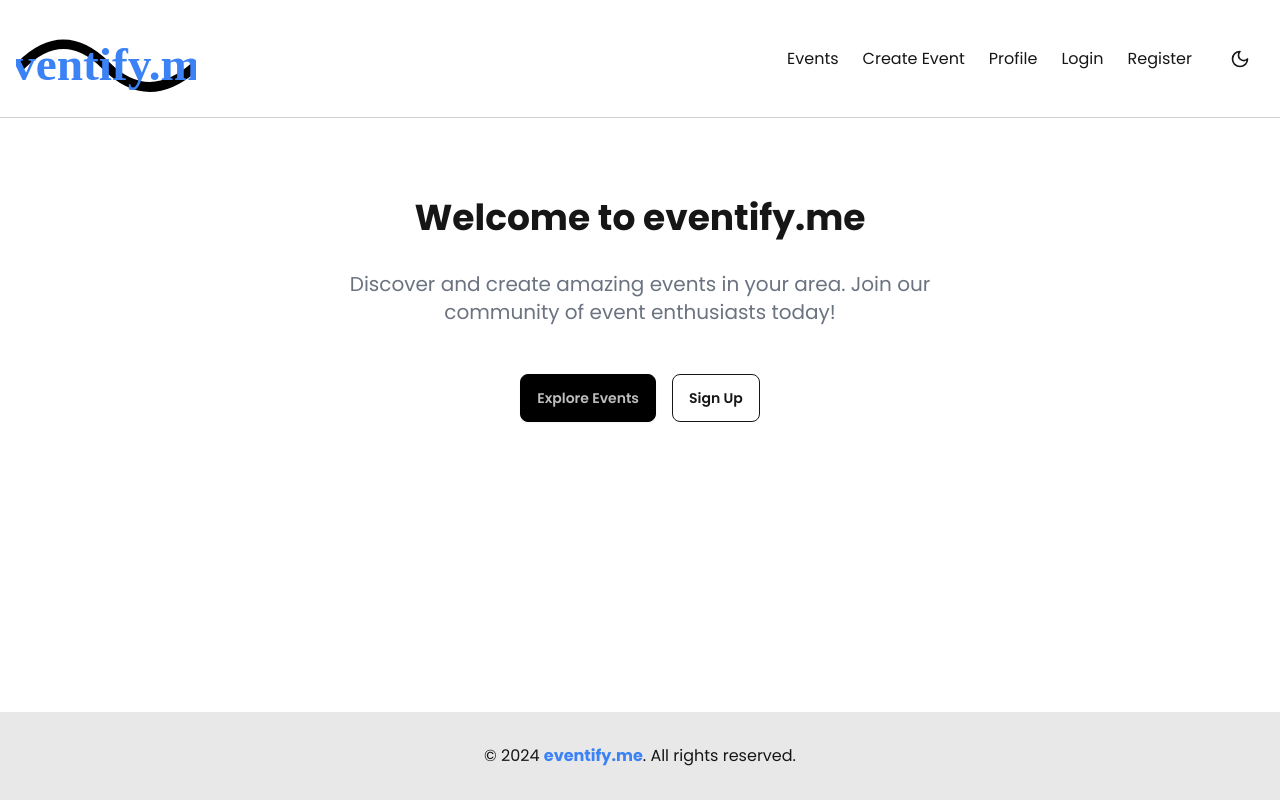
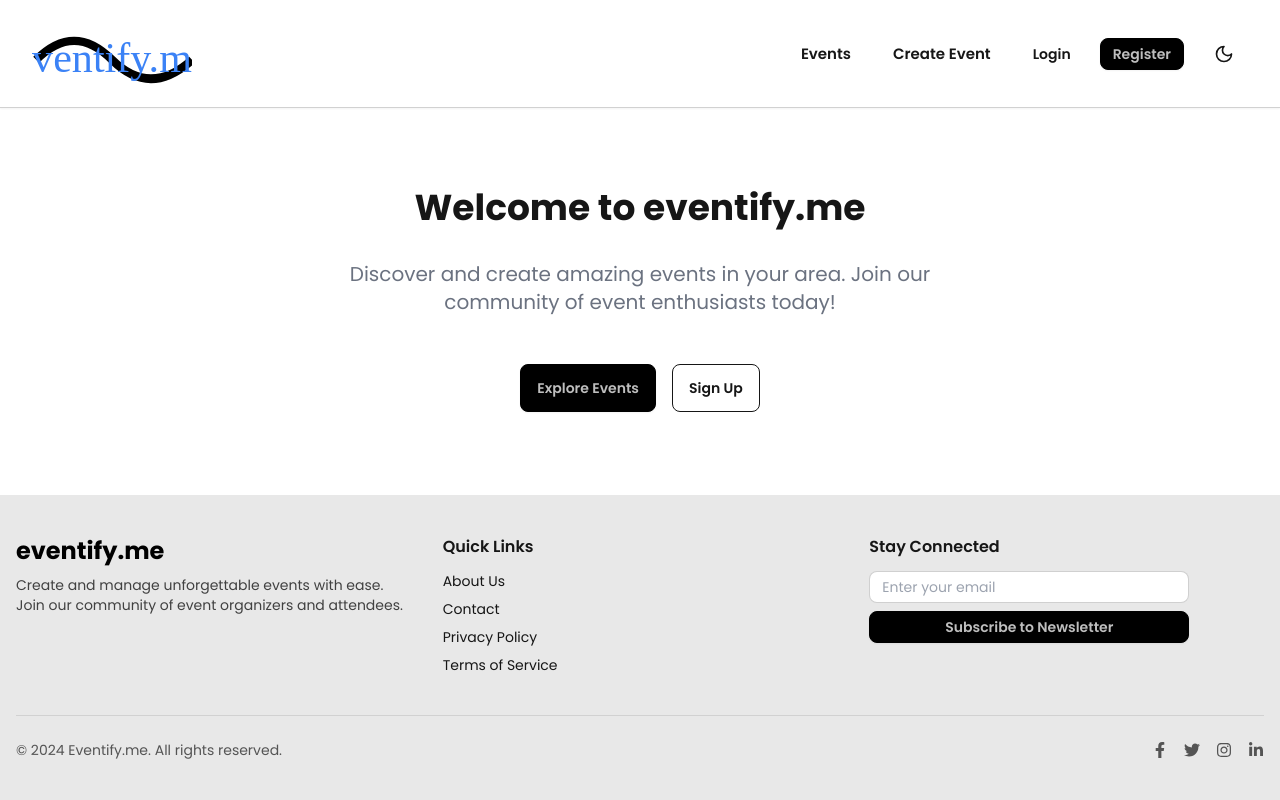
Before and after one commit to timataliatov/event_scheduler_frontend, a React (Vite) app: page / in a window 1280 px wide. Built offline with nearby package versions, Linux system fonts and the light colour scheme.

Commit message:
UI/UX Improvements

```diff
--- a/src/components/Footer.jsx
+++ b/src/components/Footer.jsx
@@ -1,10 +1,58 @@
-import React from 'react';
+import React, { useState } from 'react';
+import { Link } from 'react-router-dom';
+import { FaFacebookF, FaTwitter, FaInstagram, FaLinkedinIn } from 'react-icons/fa';
 
 const Footer = () => {
+  const [email, setEmail] = useState('');
+
+  const handleSubmit = (e) => {
+    e.preventDefault();
+    // TODO: Implement newsletter signup logic
+    console.log('Newsletter signup:', email);
+    setEmail('');
+  };
+
   return (
-    <footer className='bg-base-200 py-8'>
-      <div className='container mx-auto px-4 text-center text-base-content'>
-        <p>&copy; {new Date().getFullYear()} <span className='font-bold text-accent'>eventify.me</span>. All rights reserved.</p>
+    <footer className='bg-base-200 text-base-content'>
+      <div className='container mx-auto px-4 py-10'>
+        <div className='grid grid-cols-1 md:grid-cols-3 gap-8'>
+          <div>
+            <Link to='/' className='text-2xl font-bold text-primary hover:text-primary-focus transition-colors duration-200'>eventify.me</Link>
+            <p className='text-sm mt-2 text-base-content/80'>Create and manage unforgettable events with ease. Join our community of event organizers and attendees.</p>
+          </div>
+          <div>
+            <h3 className='font-semibold mb-3 text-base-content'>Quick Links</h3>
+            <ul className='text-sm space-y-2'>
+              <li><Link to='/about' className='hover:text-primary transition-colors duration-200'>About Us</Link></li>
+              <li><Link to='/contact' className='hover:text-primary transition-colors duration-200'>Contact</Link></li>
+              <li><Link to='/privacy' className='hover:text-primary transition-colors duration-200'>Privacy Policy</Link></li>
+              <li><Link to='/terms' className='hover:text-primary transition-colors duration-200'>Terms of Service</Link></li>
+            </ul>
+          </div>
+          <div>
+            <h3 className='font-semibold mb-3 text-base-content'>Stay Connected</h3>
+            <form onSubmit={handleSubmit} className='flex flex-col space-y-2'>
+              <input
+                type='email'
+                value={email}
+                onChange={(e) => setEmail(e.target.value)}
+                placeholder='Enter your email'
+                className='input input-bordered input-sm w-full max-w-xs'
+                required
+              />
+              <button type='submit' className='btn btn-primary btn-sm max-w-xs hover:btn-primary-focus transition-colors duration-200'>Subscribe to Newsletter</button>
+            </form>
+          </div>
+        </div>
+        <div className='mt-10 pt-6 border-t border-base-300 flex flex-col md:flex-row justify-between items-center'>
+          <p className='text-sm text-base-content/70'>&copy; {new Date().getFullYear()} Eventify.me. All rights reserved.</p>
+          <div className='flex space-x-4 mt-4 md:mt-0'>
+            <a href='#' aria-label="Facebook" className='text-base-content/70 hover:text-primary transition-colors duration-200'><FaFacebookF /></a>
+            <a href='#' aria-label="Twitter" className='text-base-content/70 hover:text-primary transition-colors duration-200'><FaTwitter /></a>
+            <a href='#' aria-label="Instagram" className='text-base-content/70 hover:text-primary transition-colors duration-200'><FaInstagram /></a>
+            <a href='#' aria-label="LinkedIn" className='text-base-content/70 hover:text-primary transition-colors duration-200'><FaLinkedinIn /></a>
+          </div>
+        </div>
       </div>
     </footer>
   );
--- a/src/components/Header.jsx
+++ b/src/components/Header.jsx
@@ -1,15 +1,18 @@
 import React from 'react';
 import { Link } from 'react-router-dom';
 import ThemeSwitcher from './ThemeSwitcher';
+import UserDropdown from './UserDropdown';
+import { useAuth } from '../context/AuthContext';
 
 const Header = () => {
+  const { isAuthenticated } = useAuth();
+
   return (
-    <header className='bg-base-100 text-base-content border-b border-base-300'>
-      <div className='container mx-auto px-4'>
+    <header className='bg-base-100 text-base-content border-b border-base-300 shadow-sm'>
+      <div className='container mx-auto px-4 sm:px-6 lg:px-8'>
         <nav className='flex items-center justify-between py-4'>
-          <Link to='/' className='text-2xl font-bold'>
-          <a href='/'>
-            <svg xmlns='http://www.w3.org/2000/svg' viewBox='0 0 380 170' width='180' height='85'>
+          <Link to='/' className='flex-shrink-0'>
+            <svg xmlns='http://www.w3.org/2000/svg' viewBox='0 0 380 170' width='160' height='75' className='transition-transform duration-300 ease-in-out transform hover:scale-105'>
               <path
                 d='M10 100 Q 100 10, 190 100 T 380 100'
                 strokeWidth='20'
@@ -27,34 +30,36 @@ const Header = () => {
                 eventify.me
               </text>
             </svg>
-          </a>
           </Link>
-          <ul className='flex items-center space-x-6'>
+          <ul className='flex items-center space-x-1 sm:space-x-2 md:space-x-4'>
             <li>
-              <Link to='/events' className='hover:text-primary transition-colors'>
+              <Link to='/events' className='btn btn-ghost btn-sm rounded-btn text-[15px]'>
                 Events
               </Link>
             </li>
             <li>
-              <Link to='/events/create' className='hover:text-primary transition-colors'>
+              <Link to='/events/create' className='btn btn-ghost btn-sm rounded-btn text-[15px]'>
                 Create Event
               </Link>
             </li>
+            {isAuthenticated ? (
               <li>
-              <Link to='/profile' className='hover:text-primary transition-colors'>
-                Profile
-              </Link>
+                <UserDropdown />
               </li>
+            ) : (
+              <>
                 <li>
-              <Link to='/login' className='hover:text-primary transition-colors'>
+                  <Link to='/login' className='btn btn-ghost btn-sm rounded-btn'>
                     Login
                   </Link>
                 </li>
                 <li>
-              <Link to='/register' className='hover:text-primary transition-colors'>
+                  <Link to='/register' className='btn btn-primary btn-sm rounded-btn'>
                     Register
                   </Link>
                 </li>
+              </>
+            )}
             <li>
               <ThemeSwitcher />
             </li>
--- a/src/components/Login.jsx
+++ b/src/components/Login.jsx
@@ -1,6 +1,7 @@
 import React, { useState } from 'react';
 import { useNavigate } from 'react-router-dom';
-import { login } from '../services/api';
+import { login as apiLogin } from '../services/api';
+import { useAuth } from '../context/AuthContext';
 
 const Login = () => {
   // State for form data and error handling
@@ -10,6 +11,7 @@ const Login = () => {
   });
   const [error, setError] = useState('');
   const navigate = useNavigate();
+  const { login } = useAuth();
 
   // Update state when input changes
   const handleChange = (e) => {
@@ -22,9 +24,9 @@ const Login = () => {
     setError('');
     try {
       // Send login request to API
-      const response = await login(formData.email, formData.password);
+      const response = await apiLogin(formData.email, formData.password);
       // Store token in localStorage
-      localStorage.setItem('token', response.data.token);
+      login(response.data.token);
       // Navigate to home page after successful login
       navigate('/');
     } catch (err) {
--- a/src/components/UserDropdown.jsx
+++ b/src/components/UserDropdown.jsx
@@ -0,0 +1,69 @@
+import React, { useState, useRef, useEffect } from 'react';
+import { Link } from 'react-router-dom';
+import { useAuth } from '../context/AuthContext';
+import { FaUser, FaCrown, FaCog, FaSignOutAlt } from 'react-icons/fa';
+
+const UserDropdown = () => {
+  const [isOpen, setIsOpen] = useState(false);
+  const { user, logout } = useAuth();
+  const dropdownRef = useRef(null);
+
+  const toggleDropdown = () => setIsOpen(!isOpen);
+
+  useEffect(() => {
+    const handleClickOutside = (event) => {
+      if (dropdownRef.current && !dropdownRef.current.contains(event.target)) {
+        setIsOpen(false);
+      }
+    };
+
+    document.addEventListener('mousedown', handleClickOutside);
+    return () => document.removeEventListener('mousedown', handleClickOutside);
+  }, []);
+
+  return (
+    <div className="relative" ref={dropdownRef}>
+      <button
+        onClick={toggleDropdown}
+        className="flex items-center justify-center w-10 h-10 rounded-full bg-primary text-primary-content hover:bg-primary-focus transition-all duration-200 ease-in-out transform hover:scale-105 focus:outline-none focus:ring-2 focus:ring-primary focus:ring-opacity-50"
+        aria-label="User menu"
+      >
+        <FaUser className="text-lg" />
+      </button>
+      {isOpen && (
+        <div className="absolute right-0 mt-2 w-64 bg-base-100 rounded-lg shadow-xl overflow-hidden z-10 border border-base-300 transition-all duration-300 ease-in-out transform origin-top-right">
+          <div className="px-4 py-3 bg-base-200 border-b border-base-300">
+            <div className="font-medium text-sm">{user.name || 'User'}</div>
+            <div className="text-xs text-base-content/70 truncate">{user.email}</div>
+          </div>
+          <div className="py-1">
+            <Link to="/get-pro" className="group block px-4 py-2 text-sm hover:bg-primary hover:text-primary-content transition-colors duration-200 flex items-center">
+              <FaCrown className="mr-3 text-yellow-500 group-hover:text-primary-content" />
+              <span>Get Pro</span>
+              <span className="ml-auto text-xs bg-primary text-primary-content px-2 py-1 rounded-full group-hover:bg-primary-content group-hover:text-primary">Upgrade</span>
+            </Link>
+            <Link to="/profile" className="block px-4 py-2 text-sm hover:bg-base-200 transition-colors duration-200 flex items-center" onClick={toggleDropdown}>
+              <FaUser className="mr-3 text-base-content/70" />
+              <span>Profile</span>
+            </Link>
+            <Link to="/settings" className="block px-4 py-2 text-sm hover:bg-base-200 transition-colors duration-200 flex items-center" onClick={toggleDropdown}>
+              <FaCog className="mr-3 text-base-content/70" />
+              <span>Settings</span>
+            </Link>
+          </div>
+          <div className="border-t border-base-300 py-1">
+            <button
+              onClick={() => { logout(); toggleDropdown(); }}
+              className="w-full text-left px-4 py-2 text-sm text-error hover:bg-base-200 transition-colors duration-200 flex items-center"
+            >
+              <FaSignOutAlt className="mr-3" />
+              <span>Logout</span>
+            </button>
+          </div>
+        </div>
+      )}
+    </div>
+  );
+};
+
+export default UserDropdown;
--- /dev/null
+++ b/src/context/AuthContext.jsx
@@ -0,0 +1,49 @@
+import React, { createContext, useContext, useState, useEffect } from 'react';
+import { getProfile } from '../services/api';
+
+const AuthContext = createContext();
+
+export const useAuth = () => useContext(AuthContext);
+
+export const AuthProvider = ({ children }) => {
+  const [user, setUser] = useState(null);
+  const [isAuthenticated, setIsAuthenticated] = useState(false);
+
+  useEffect(() => {
+    const token = localStorage.getItem('token');
+    if (token) {
+      fetchUserProfile();
+    }
+  }, []);
+
+  const fetchUserProfile = async () => {
+    try {
+      const response = await getProfile();
+      setUser(response.data);
+      setIsAuthenticated(true);
+    } catch (error) {
+      console.error('Failed to fetch user profile:', error);
+      logout();
+    }
+  };
+
+  const login = (token) => {
+    localStorage.setItem('token', token);
+    fetchUserProfile();
+  };
+
+  const logout = () => {
+    localStorage.removeItem('token');
+    setUser(null);
+    setIsAuthenticated(false);
+  };
+
+  const value = {
+    user,
+    isAuthenticated,
+    login,
+    logout,
+  };
+
+  return <AuthContext.Provider value={value}>{children}</AuthContext.Provider>;
+};
--- a/src/main.jsx
+++ b/src/main.jsx
@@ -1,10 +1,13 @@
 import React from 'react';
 import ReactDOM from 'react-dom/client';
 import App from './App.jsx';
+import { AuthProvider } from './context/AuthContext';
 import './index.css';
 
 ReactDOM.createRoot(document.getElementById('root')).render(
   <React.StrictMode>
-    <App />
+    <AuthProvider>
+      <App />
+    </AuthProvider>
   </React.StrictMode>,
 );
```
Lines whose indentation alone changed are shown as unchanged.
